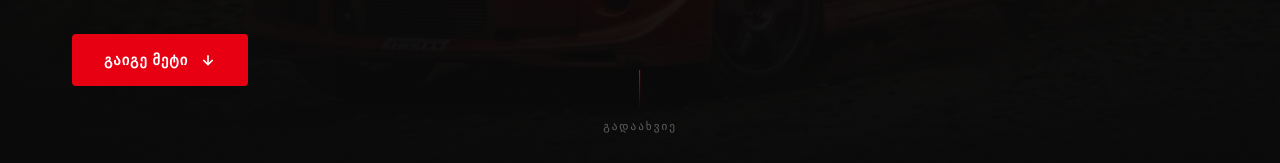
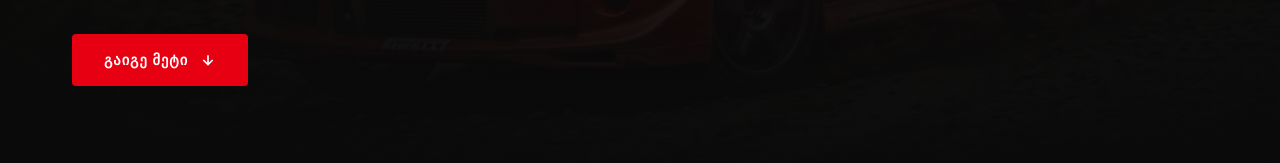
Before and after one commit to iliakoka/sandro-presentation, an Angular app: page / in a window 1280 px wide. Shown: the part 637-800 px from the top of the page. Built offline with nearby package versions, Linux system fonts and the light colour scheme.

Commit message:
remove: hero scroll indicator

```diff
--- a/src/app/app.html
+++ b/src/app/app.html
@@ -58,10 +58,6 @@
     </a>
   </div>
 
-  <div class="hero-scroll">
-    <div class="scroll-line"></div>
-    გადაახვიე
-  </div>
 </div>
 
 <!-- HISTORY SECTION -->
```
